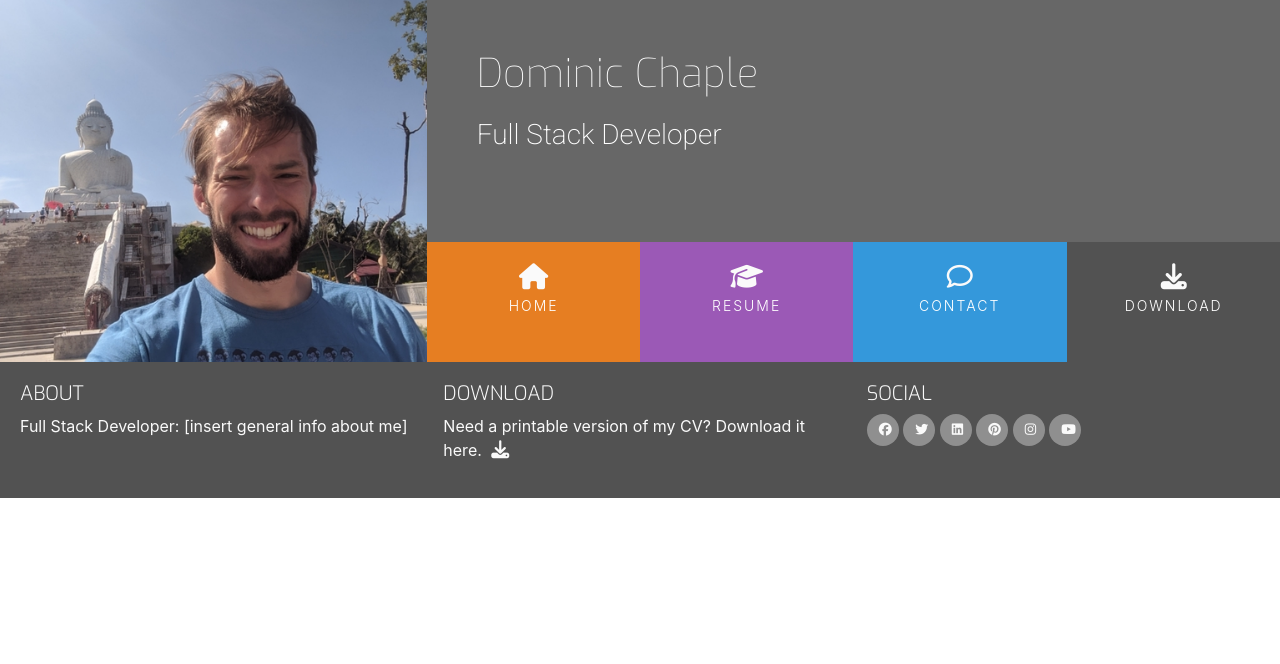
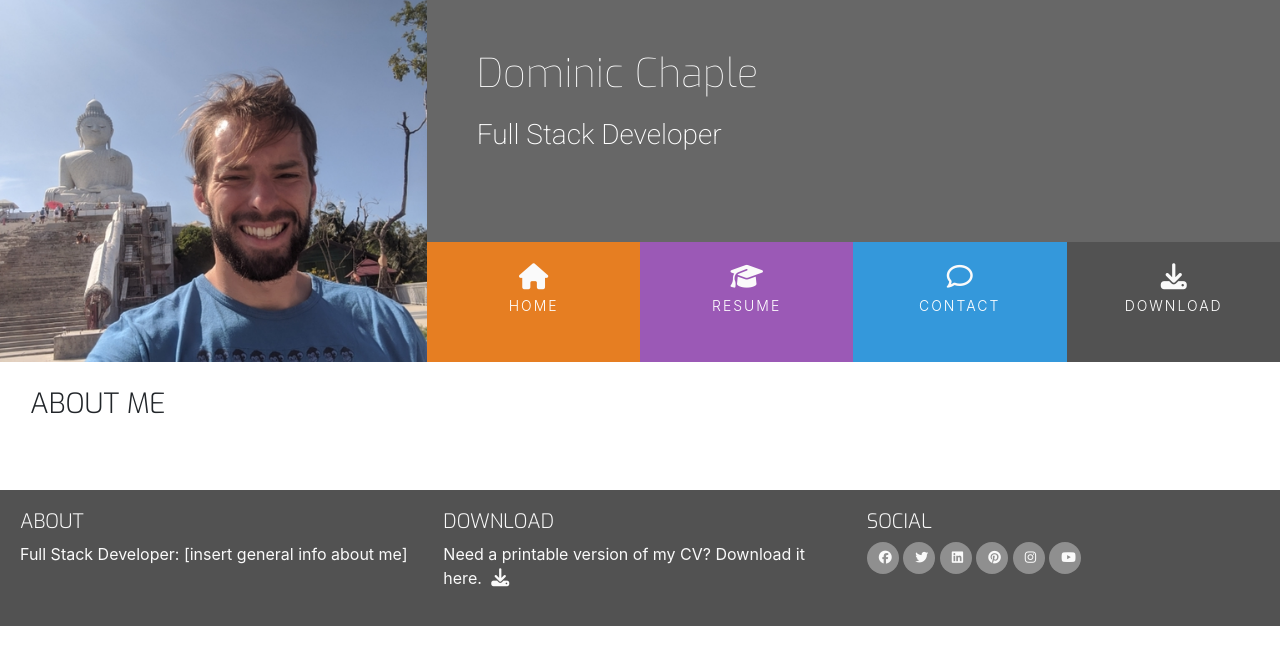
Before and after one commit to Domchap90/resume-project, a plain HTML site: page index.html in a window 1280 px wide. Drawn offline with nearby package versions, Linux system fonts and the light colour scheme.

Commit message:
about me section started

```diff
--- a/assets/css/style.css
+++ b/assets/css/style.css
@@ -3,6 +3,9 @@
 /* --------------------- Colours */
 .bg-color-name-title{
     background-color:#676767;
+}
+.bg-color-three-reasons{
+    background:#fff;
 }
 .ui-menu-color-home{
     background-color: #e67e22;
@@ -32,6 +35,21 @@ h1,h2,h3,h4 {
 }
 .inline-block {
     display: inline-block;
+}
+.row-table {
+    display: table;
+}
+.section-column {
+    display: table-cell;
+    padding:0 30px 30px;
+    float: none;
+}
+.section-heading {
+    font-family: "Exo", sans-serif;
+    font-weight:300;
+    margin-top: 25px;
+    margin-bottom: 40px;
+
 }
 /* --------------------- Heading */
 
--- a/index.html
+++ b/index.html
@@ -55,7 +55,16 @@
 			</div>
 		</div>
 	</header>
-	<section>
+	<section class="container-fluid">
+    <div class="row row-table">
+        <div class="col-md-8 bg-color-three-reasons section-column">
+            <div class="row">
+                <div class="col">
+                    <h3 class="section-heading uppercase">About Me</h3>
+                </div>
+            </div>
+        </div>
+    </div>
 
 	</section>
 	<footer id="footer-details" class="container-fluid">
```
